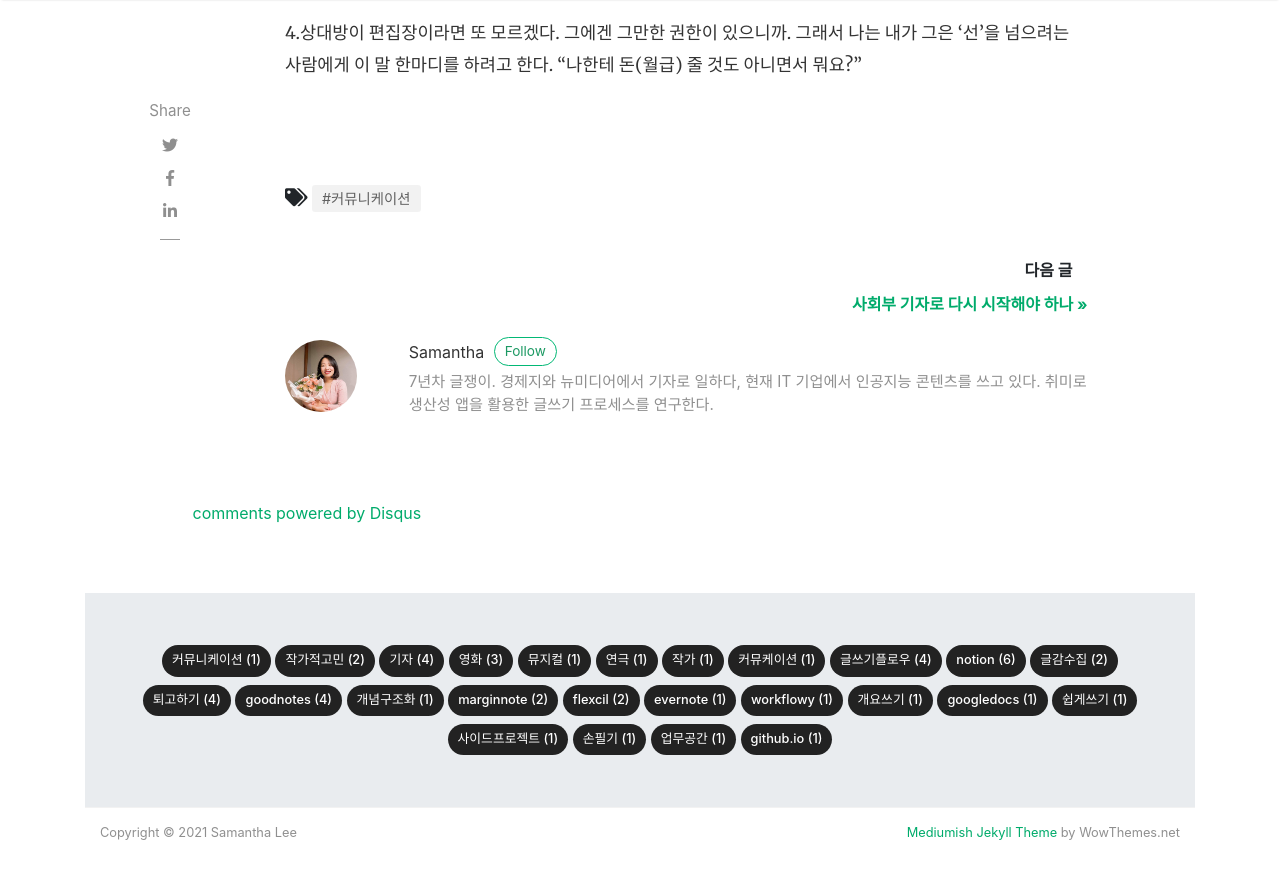
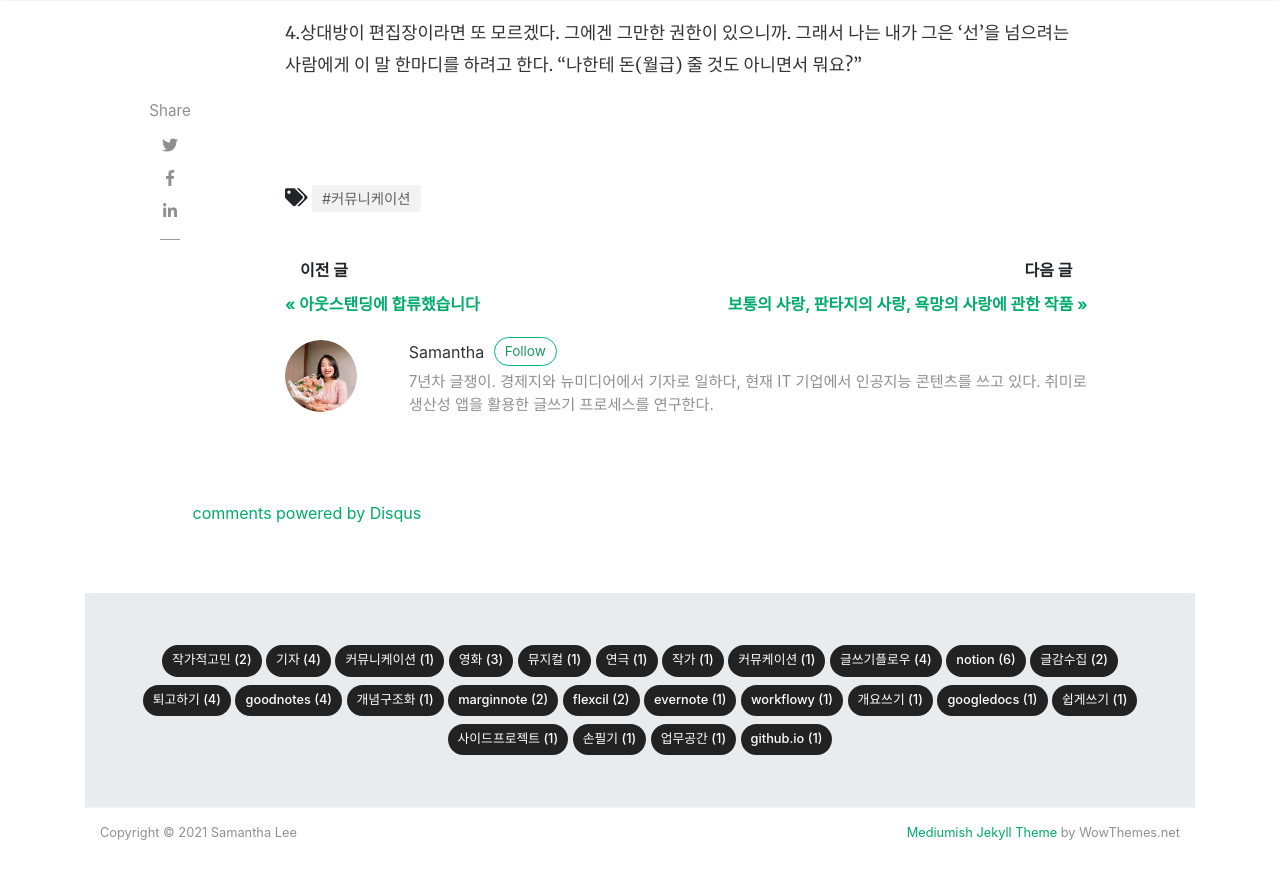
Before and after one commit to samantha-writer/samantha-writer.github.io, a Jekyll site: the page built from _posts/2018-03-01-180301.md, in a window 1280 px wide and 900 px high, scrolled down 2557 px. Shown: the top 879 px of the window. Built offline with Jekyll 4.4.1, drawn with Linux system fonts in a browser that asks for light colours; nearby versions of some CDN libraries; comment, search, counter and statistics services are not loaded; some of the changed text lies outside the part shown.

Commit message:
작성 오류 수정

```diff
--- a/_posts/2018-03-01-180301.md
+++ b/_posts/2018-03-01-180301.md
@@ -1,7 +1,7 @@
 ---
 layout: post
 title: 넘어야하지 말아야 할 '선'
-date: 2018-03/01
+date: 2018-03-01
 author: samantha
 categories: [ 콘텐츠라이터 ]
 tags: [ 커뮤니케이션 ]
--- a/sitemap.xml
+++ b/sitemap.xml
@@ -1,6 +1,6 @@
 ---
-layout: null
----
+ layout: null
+ ---
 
 <?xml version="1.0" encoding="UTF-8"?>
 <urlset xmlns:xsi="http://www.w3.org/2001/XMLSchema-instance" xsi:schemaLocation="http://www.sitemaps.org/schemas/sitemap/0.9 http://www.sitemaps.org/schemas/sitemap/0.9/sitemap.xsd" xmlns="http://www.sitemaps.org/schemas/sitemap/0.9">
```
